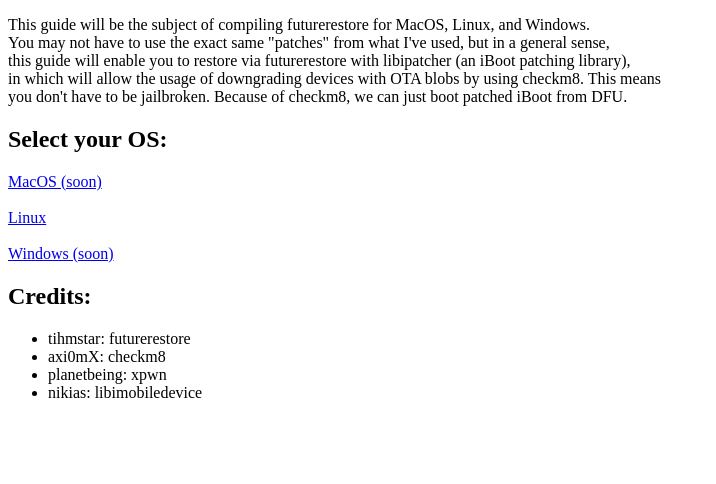
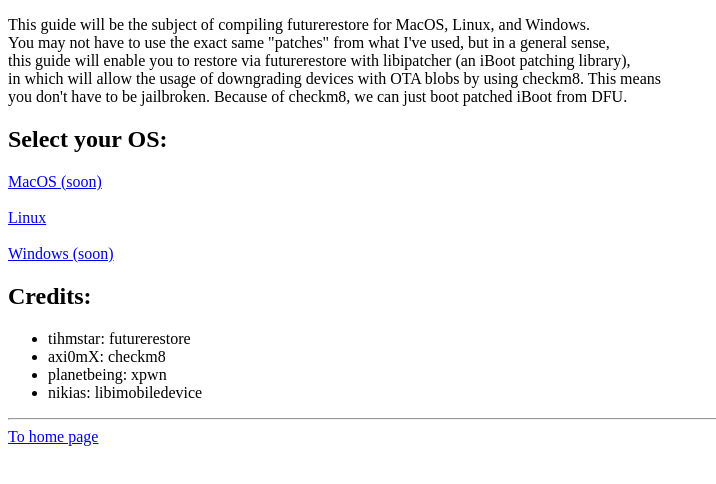
Before and after one commit to Merculous/merculous.github.io, a plain HTML site: page futurerestore/index.html in a window 1280 px wide. Shown: the whole page, without its empty margins (0-716 px from the left). Drawn offline with Linux system fonts and the light colour scheme.

Commit message:
Add links to go back to the previous page

```diff
--- a/futurerestore/index.html
+++ b/futurerestore/index.html
@@ -30,4 +30,8 @@
     <li>nikias: libimobiledevice</li>
 </ul>
 
+<hr>
+
+<a href="../index.html">To home page</a>
+
 </html>
```
Also changed, not shown: futurerestore/linux/index.html (+4 -0 lines).
